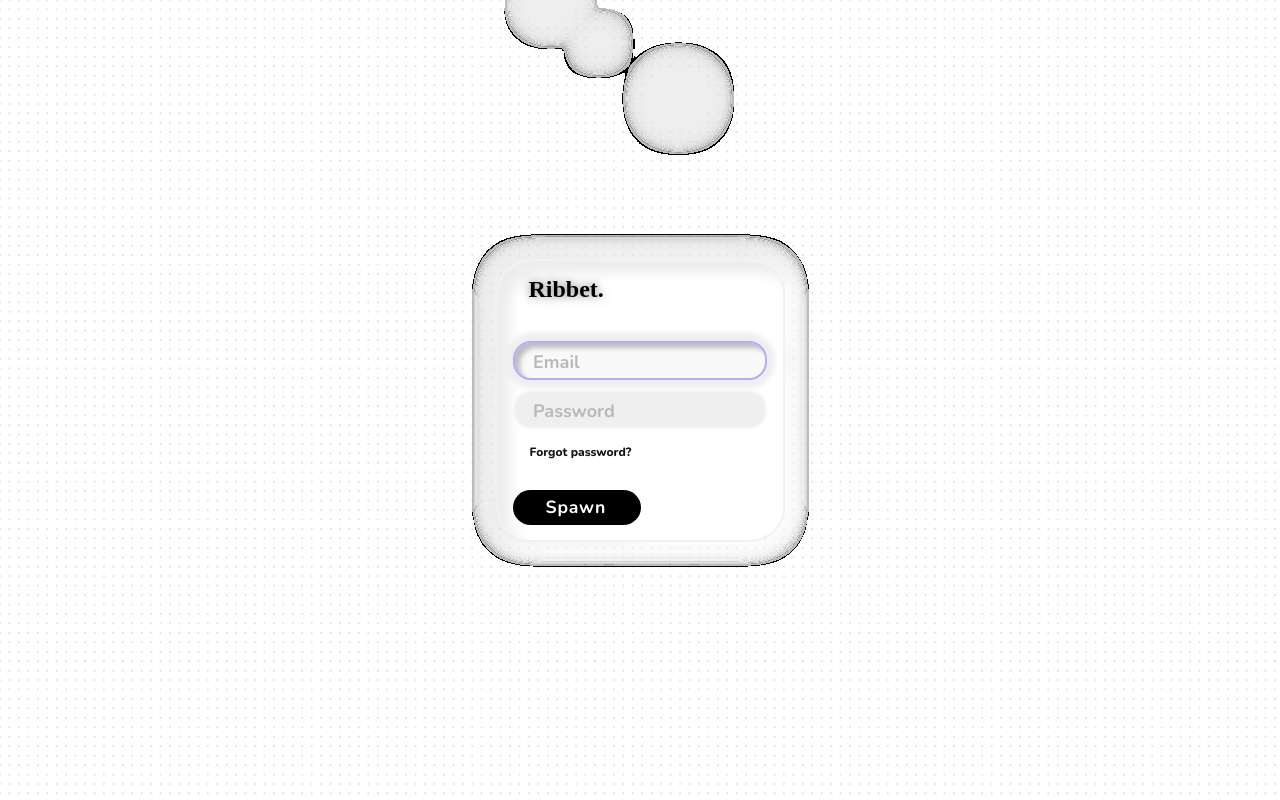
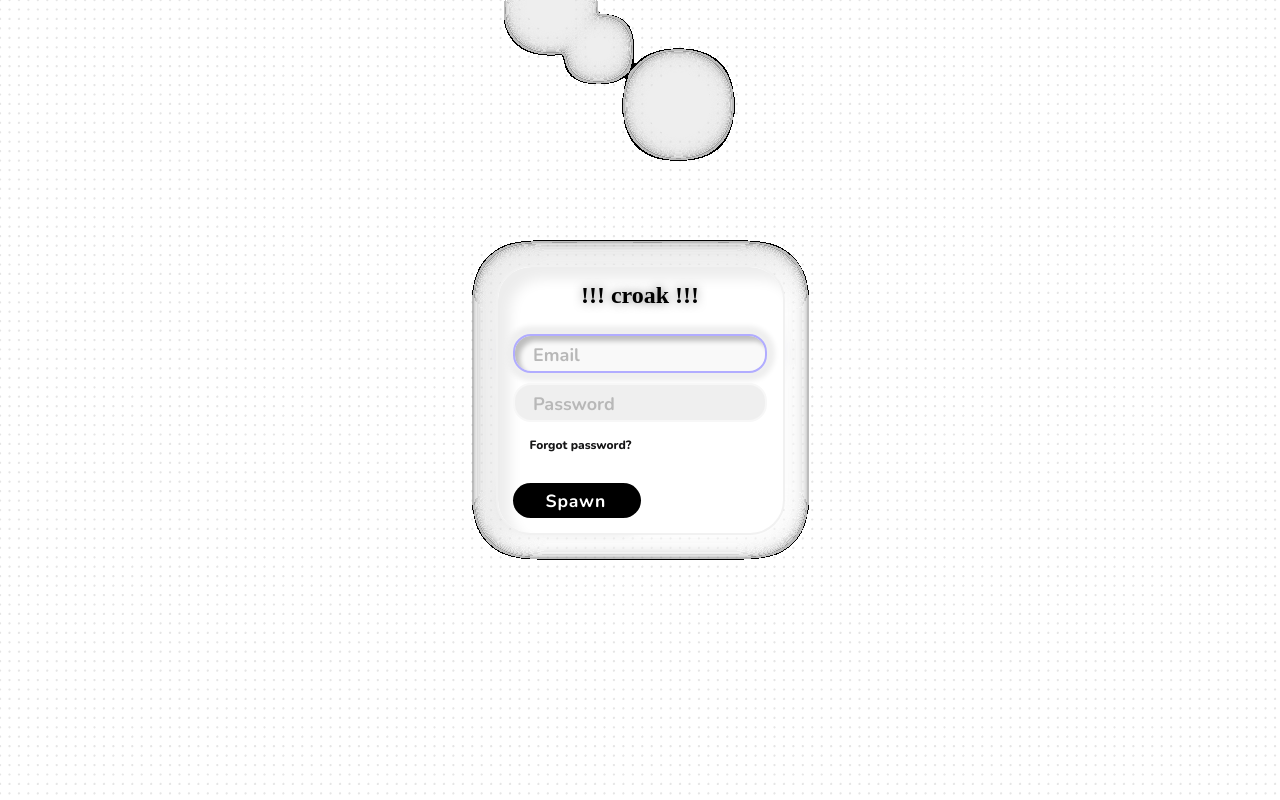
Before and after one commit to psoglav/ribbet-client, a Vue app: page / in a window 1280 px wide. Built offline with nearby package versions, Linux system fonts and the light colour scheme.

Commit message:
add typography.scss & change the SignInForm title

```diff
--- a/src/components/auth/SignInForm.vue
+++ b/src/components/auth/SignInForm.vue
@@ -1,6 +1,6 @@
 <template>
   <div class="signin-form smooth-card">
-    <h2 class="signin-form__title">Ribbet.</h2>
+    <div class="signin-form__title blurry-heading">!!! croak !!!</div>
     <div class="signin-form__form">
       <Input :name="t('form.email')" autofocus />
       <Input :name="t('form.password')" secure />
@@ -43,6 +43,7 @@ export default {
 
 <style lang="scss" scoped>
 @import "@/scss/ui/elements.scss";
+@import "@/scss/typography.scss";
 
 .signin-form {
   gap: 20px;
@@ -51,14 +52,8 @@ export default {
   position: relative;
 
   &__title {
-    font-family: Poppins;
-    text-align: left;
-    text-indent: 1rem;
-    height: 40px;
-    display: grid;
-    align-content: flex-end;
-    display: flex;
-    text-shadow: 0 0 10px rgba(0, 0, 0, 0.5);
+    text-align: center;
+    // text-indent: 1rem;
   }
 
   &__form {
--- /dev/null
+++ b/src/scss/typography.scss
@@ -0,0 +1,6 @@
+.blurry-heading {
+  font-family: Poppins;
+  text-shadow: 0 0 10px rgba(0, 0, 0, 0.5);
+  font-size: 18pt;
+  font-weight: bold;
+}
```
